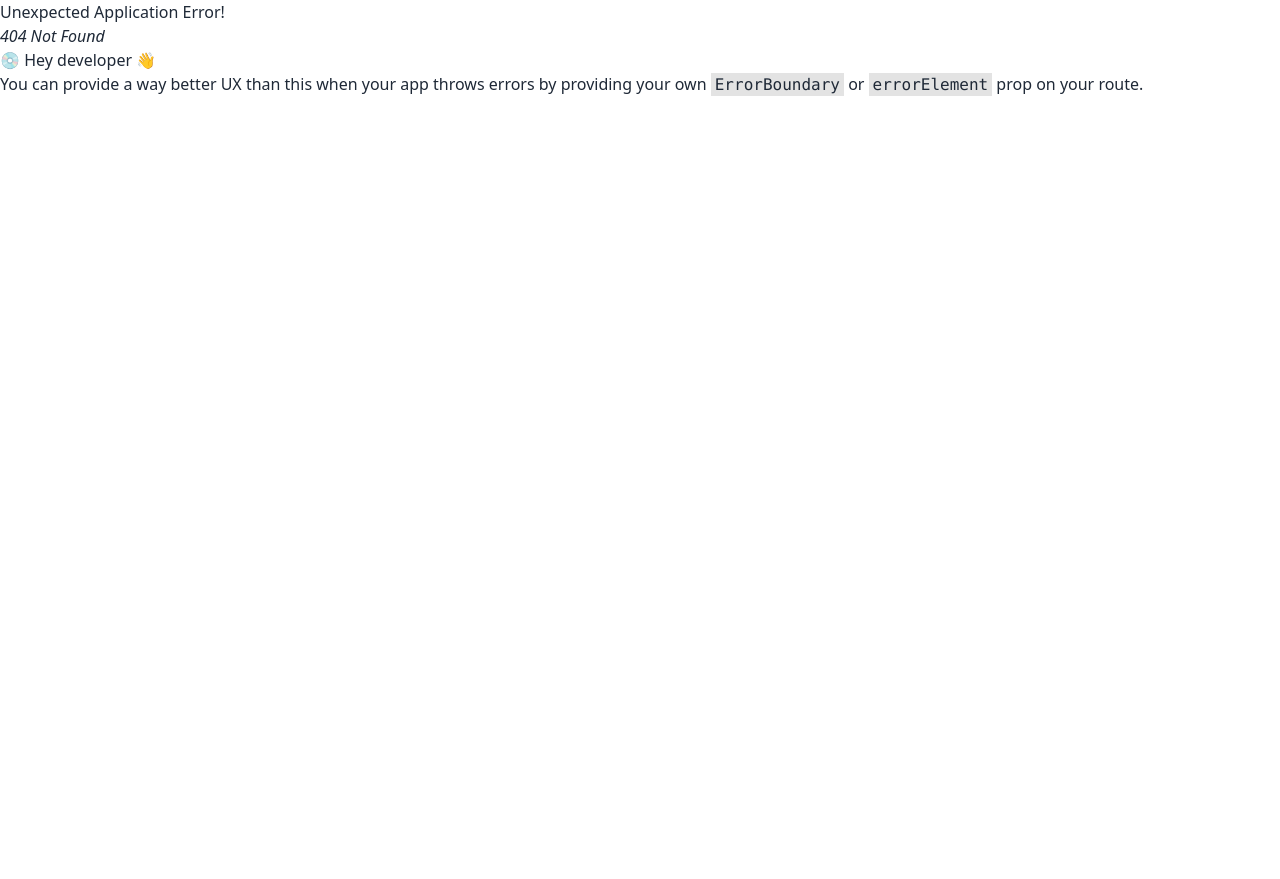
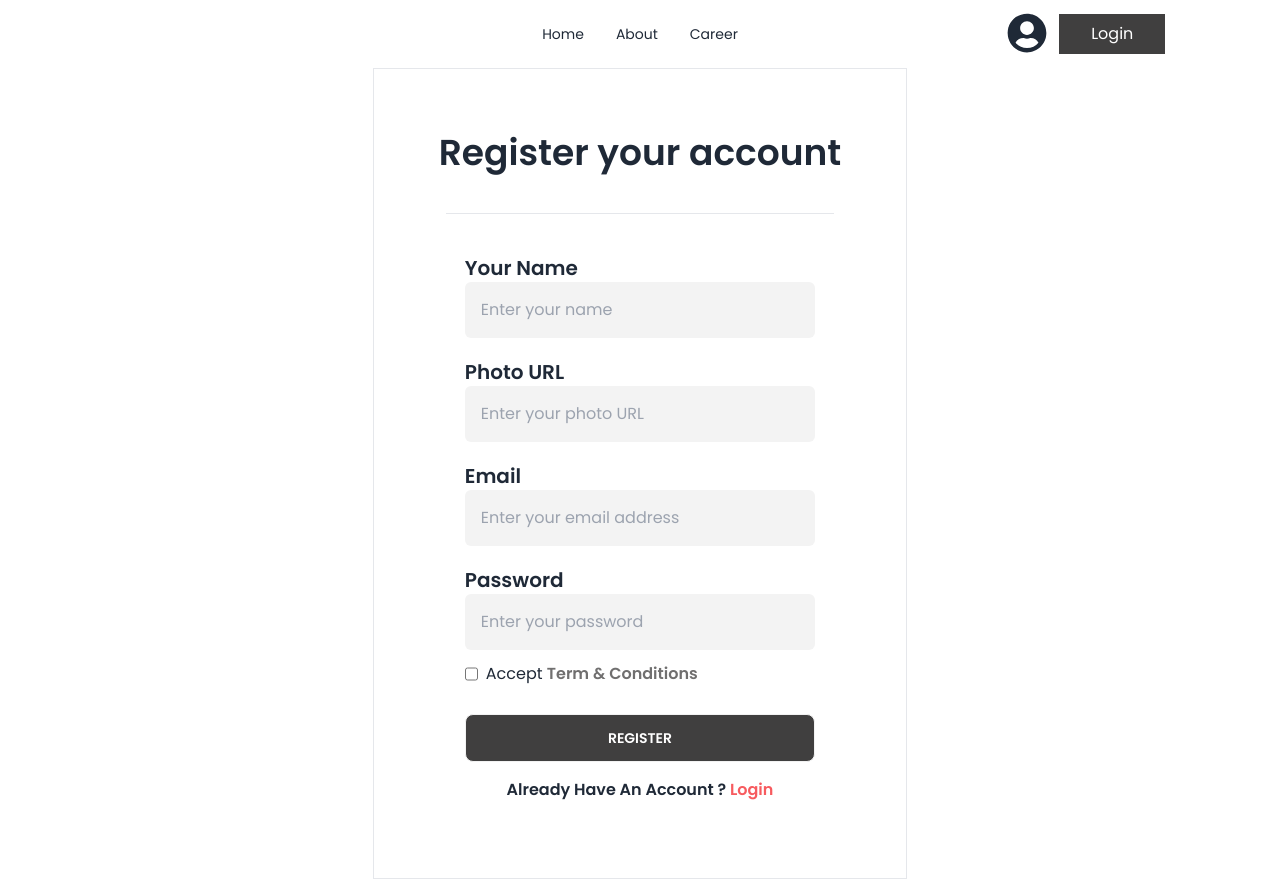
Before and after one commit to mahmudulturan/the-dragon-news-auth, a React (Vite) app: page /login/register in a window 1280 px wide. Before the commit this address had no page. Before the commit the page ends 800 px from the top, so only its background shows below. Built offline with nearby package versions, Linux system fonts and the light colour scheme; no server answers.

Commit message:
Add: Login and register with firebase

```diff
--- a/package.json
+++ b/package.json
@@ -10,6 +10,7 @@
     "preview": "vite preview"
   },
   "dependencies": {
+    "firebase": "^10.4.0",
     "localforage": "^1.10.0",
     "match-sorter": "^6.3.1",
     "moment": "^2.29.4",
--- /dev/null
+++ b/src/components/Login/Login.jsx
@@ -0,0 +1,55 @@
+import { useContext } from "react";
+import { Link, useNavigate } from "react-router-dom";
+import { AuthContext } from "../../providers/AuthProvider";
+
+const Login = () => {
+    const {login} = useContext(AuthContext)
+    const navigate = useNavigate();
+    const handleLogin = e => {
+        e.preventDefault()
+        const email = e.target.email.value;
+        const password = e.target.password.value;
+        login(email, password)
+        .then( result => {
+            console.log(result.user);
+            navigate('/')
+        })
+        .catch( error => {
+            console.log(error);
+        })
+    }
+  return (
+    <div className="min-h-[80vh] flex items-center ">
+      <div className="border bg-[#FFFFFF] lg:w-1/2 mx-auto p-8">
+        <h3 className="text-4xl font-semibold text-center my-8">Login your account</h3>
+        <hr className="m-10" />
+        <form onSubmit={handleLogin} className="lg:w-3/4 mx-auto">
+          <div className="my-5">
+            <label className="text-xl font-semibold my-4">Email address</label>
+            <input
+              className="bg-[#F3F3F3] p-4 w-full rounded-md"
+              type="email"
+              placeholder="Enter your email address"
+              name="email"
+            />
+          </div>
+          <div className="mt-5">
+            <label className="text-xl font-semibold my-4">Password</label>
+            <input
+              className="bg-[#F3F3F3] p-4 w-full rounded-md"
+              type="password"
+              placeholder="Enter your password"
+              name="password"
+            />
+          </div>
+          <button className="btn w-full bg-[#403F3F] text-white my-4">
+            Login
+          </button>
+        </form>
+        <h3 className="font-semibold text-center mb-11">Dont’t Have An Account ? <Link to='/login/register' className="text-[#F75B5F]">Register</Link></h3>
+      </div>
+    </div>
+  );
+};
+
+export default Login;
--- a/src/components/Navbar/Navbar.jsx
+++ b/src/components/Navbar/Navbar.jsx
@@ -1,6 +1,16 @@
 import { NavLink, Link } from "react-router-dom";
 import { FaUserCircle } from "react-icons/fa";
+import {useContext} from 'react';
+import { AuthContext } from "../../providers/AuthProvider";
 const Navbar = () => {
+  const {user, logout} = useContext(AuthContext)
+  // const {image_url} = user
+  console.log(user);
+  const handleLogout = () => {
+    logout()
+    .then(() => console.log('signout'))
+    .catch(error => console.error(error))
+  }
   const navLinks = (
     <>
       <li>
@@ -48,7 +58,11 @@ const Navbar = () => {
           <div className="dropdown dropdown-end">
             <label tabIndex={0} className="btn btn-ghost btn-circle avatar">
               <div className="w-10 rounded-full">
+                {
+                  user?.photoURL?
+                  <img src={user.photoURL} alt="" /> :
                 <FaUserCircle className="w-full h-full"></FaUserCircle>
+                }
               </div>
             </label>
             <ul
@@ -57,7 +71,12 @@ const Navbar = () => {
               <li>
                 <a className="justify-between">
                   Profile
-                  <span className="badge">New</span>
+                  {
+                    user?.emailVerified?
+                    <span className="badge">Verified</span>
+                    :
+                    <span className="badge">New</span>
+                  }
                 </a>
               </li>
               <li>
@@ -68,9 +87,13 @@ const Navbar = () => {
               </li>
             </ul>
           </div>
-          <Link to="/login" className="py-2 px-8 text-white bg-[#403F3F]">
+          {
+            user?
+            <button onClick={handleLogout} className="py-2 px-8 text-white bg-[#403F3F]">Logout</button> :
+           <Link to="/login" className="py-2 px-8 text-white bg-[#403F3F]">
             Login
-          </Link>
+           </Link>
+          }
         </div>
       </div>
     </div>
--- /dev/null
+++ b/src/components/Register/Register.jsx
@@ -0,0 +1,109 @@
+import { Link } from "react-router-dom";
+import {useContext} from 'react';
+import { AuthContext } from "../../providers/AuthProvider";
+import { updateProfile } from "firebase/auth";
+import {useState} from 'react'
+
+const Register = () => {
+    const {createUser} = useContext(AuthContext)
+    const [error, setError] = useState(null)
+    const handleRegister = e => {
+        e.preventDefault()
+        setError(null)
+        const name = e.target.name.value;
+        const photo = e.target.photo.value;
+        const email = e.target.email.value;
+        const password = e.target.password.value;
+        const termsCondition = e.target.termsCondition.checked;
+        if(!termsCondition){
+            return setError('Please accept our terms and condition.')
+        }
+        else if(!/^(?=.*[0-9])(?=.*[!@#$%^&*])[a-zA-Z0-9!@#$%^&*]{6,16}$/.test(password)){
+            return setError('Password should have one capital letter one symbol and one number')
+        }
+        createUser(email,password)
+        .then(result => {
+            const authUser = result.user;
+            updateProfile(authUser, {
+                displayName: name,
+                photoURL: photo
+            })
+            console.log(authUser);
+        })
+        .catch(error => {
+            const errorMessage = error.message;
+            setError(errorMessage)
+        })
+    }
+
+  return (
+    <div>
+      <div className="min-h-[80vh] flex items-center ">
+        <div className="border bg-[#FFFFFF] lg:w-1/2 mx-auto p-8">
+          <h3 className="text-4xl font-semibold text-center my-8">
+            Register your account
+          </h3>
+          <hr className="m-10" />
+          <form className="lg:w-3/4 mx-auto" onSubmit={handleRegister}>
+            <div className="my-5">
+              <label className="text-xl font-semibold my-4">Your Name</label>
+              <input
+                className="bg-[#F3F3F3] p-4 w-full rounded-md"
+                type="text"
+                placeholder="Enter your name"
+                name="name"
+              />
+            </div>
+            <div className="my-5">
+              <label className="text-xl font-semibold my-4">Photo URL</label>
+              <input
+                className="bg-[#F3F3F3] p-4 w-full rounded-md"
+                type="text"
+                placeholder="Enter your photo URL"
+                name="photo"
+              />
+            </div>
+            <div className="my-5">
+              <label className="text-xl font-semibold my-4">Email</label>
+              <input
+                className="bg-[#F3F3F3] p-4 w-full rounded-md"
+                type="email"
+                placeholder="Enter your email address"
+                name="email"
+              />
+            </div>
+            <div className="mt-5">
+              <label className="text-xl font-semibold my-4">Password</label>
+              <input
+                className="bg-[#F3F3F3] p-4 w-full rounded-md"
+                type="password"
+                placeholder="Enter your password"
+                name="password"
+              />
+            </div>
+            <div className="flex gap-2 my-3">
+                <input className="text-xl bg-[#706F6F]" type="checkbox" name="termsCondition" id="termsCondition" />
+                <label htmlFor="termsCondition">Accept <span className="text-[#706F6F] font-semibold">Term & Conditions</span></label>
+            </div>
+                {
+                    error && <div>
+                        <h3 className="text-red-500 font-medium">{error}</h3>
+                    </div>
+                }
+            <button className="btn w-full bg-[#403F3F] text-white my-4">
+              Register
+            </button>
+          </form>
+          <h3 className="font-semibold text-center mb-11">
+            Already Have An Account ?{" "}
+            <Link to="/login" className="text-[#F75B5F]">
+              Login
+            </Link>
+          </h3>
+        </div>
+      </div>
+    </div>
+  );
+};
+
+export default Register;
--- /dev/null
+++ b/src/firebase/firebase.config.js
@@ -0,0 +1,20 @@
+// Import the functions you need from the SDKs you need
+import { initializeApp } from "firebase/app";
+import { getAuth } from "firebase/auth";
+// TODO: Add SDKs for Firebase products that you want to use
+// https://firebase.google.com/docs/web/setup#available-libraries
+
+// Your web app's Firebase configuration
+const firebaseConfig = {
+  apiKey: "AIzaSyADeXDhRUy11fnpGU2KzJ7_GXoqnQ8dEeQ",
+  authDomain: "the-dragon-news-auth-a0895.firebaseapp.com",
+  projectId: "the-dragon-news-auth-a0895",
+  storageBucket: "the-dragon-news-auth-a0895.appspot.com",
+  messagingSenderId: "710553824051",
+  appId: "1:710553824051:web:3cefa53092a0f3d7b86c46"
+};
+
+// Initialize Firebase
+const app = initializeApp(firebaseConfig);
+const auth = getAuth(app);
+export default auth;
--- a/src/pages/LoginRegister.jsx
+++ b/src/pages/LoginRegister.jsx
@@ -1,7 +1,11 @@
+import { Outlet } from "react-router-dom";
+import Navbar from "../components/Navbar/Navbar";
+
 const LoginRegister = () => {
     return (
         <div>
-            <h1>Login</h1>
+            <Navbar></Navbar>
+            <Outlet></Outlet>
         </div>
     );
 };
--- /dev/null
+++ b/src/providers/AuthProvider.jsx
@@ -0,0 +1,41 @@
+import {createContext, useState, useEffect} from 'react'
+import {PropTypes} from 'prop-types'
+import { createUserWithEmailAndPassword, onAuthStateChanged, signInWithEmailAndPassword, signOut } from 'firebase/auth';
+import auth from '../firebase/firebase.config';
+export const AuthContext = createContext(null)
+const AuthProvider = ({children}) => {
+    const [user, setUser] = useState(null)
+    const createUser = (email, password) => {
+        return createUserWithEmailAndPassword(auth, email, password)
+    }
+    const login = (email,password) => {
+        return signInWithEmailAndPassword(auth, email, password)
+    }
+    const logout = () => {
+        return signOut(auth);
+    }
+    useEffect(()=>{
+        const unsubscribe = onAuthStateChanged(auth, currentUser => {
+            setUser(currentUser)
+            console.log('object', currentUser);
+        })
+        return ()=> unsubscribe();
+    },[])
+    const authUser = {
+        user,
+        createUser,
+        login,
+        logout
+    }
+    return (
+        <AuthContext.Provider value={authUser}>
+            {children}
+        </AuthContext.Provider>
+    );
+};
+
+AuthProvider.propTypes = {
+    children: PropTypes.node
+}
+
+export default AuthProvider;
```
Also changed, not shown: src/main.jsx (+12 -9 lines), src/routes/MainRoutes.jsx (+17 -0 lines), 1 other file (tests, documents, lock files or other folders).
